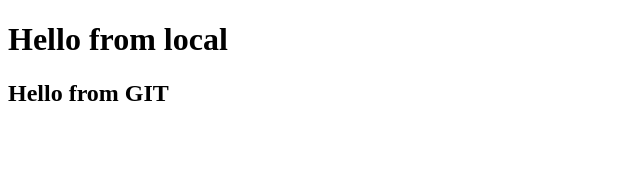
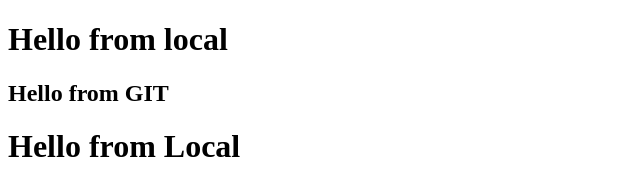
Before and after one commit to luisjrcrash/practica-git, a plain HTML site: page index.html in a window 1280 px wide. Shown: the whole page, without its empty margins (0-640 px from the left). Drawn offline with Linux system fonts and the light colour scheme.

Commit message:
Segundo cambio

```diff
--- a/index.html
+++ b/index.html
@@ -10,5 +10,7 @@
     <h1>Hello from local</h1>
     <!-----Edicion desde GIT--->
     <h2>Hello from GIT</h2>
+    <!-- Hello from Local -->
+    <h1>Hello from Local</h1>
 </body>
 </html>
```
